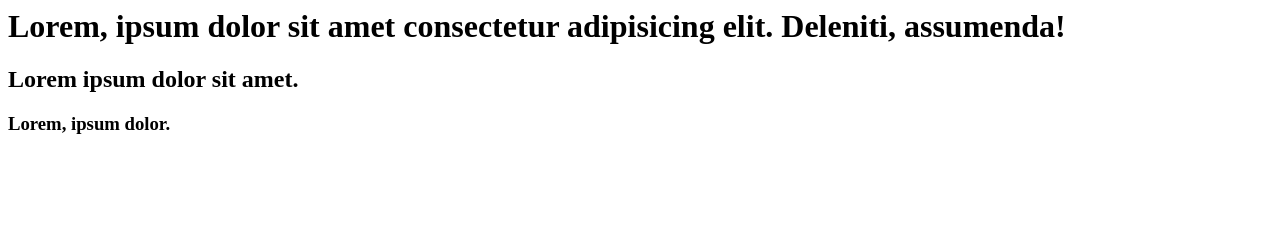
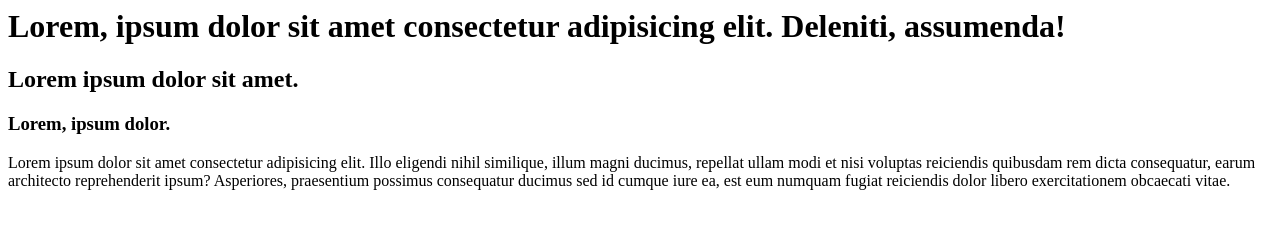
Before and after one commit to kanakferdous/ph-repo, a plain HTML site: page index.html in a window 1280 px wide. Drawn offline with Linux system fonts and the light colour scheme.

Commit message:
style added

```diff
--- a/index.html
+++ b/index.html
@@ -4,10 +4,12 @@
   <meta http-equiv="X-UA-Compatible" content="IE=edge">
   <meta name="viewport" content="width=device-width, initial-scale=1.0">
   <title>Programing Hero Repo</title>
+  <link rel="stylesheet" href="style.css">
 </head>
 <body>
   <h1>Lorem, ipsum dolor sit amet consectetur adipisicing elit. Deleniti, assumenda!</h1>
   <h2>Lorem ipsum dolor sit amet.</h2>
   <h3>Lorem, ipsum dolor.</h3>
+  <p>Lorem ipsum dolor sit amet consectetur adipisicing elit. Illo eligendi nihil similique, illum magni ducimus, repellat ullam modi et nisi voluptas reiciendis quibusdam rem dicta consequatur, earum architecto reprehenderit ipsum? Asperiores, praesentium possimus consequatur ducimus sed id cumque iure ea, est eum numquam fugiat reiciendis dolor libero exercitationem obcaecati vitae.</p>
 </body>
 </html>
--- /dev/null
+++ b/style.css
@@ -0,0 +1,3 @@
+p {
+  color: #000;
+}
```
